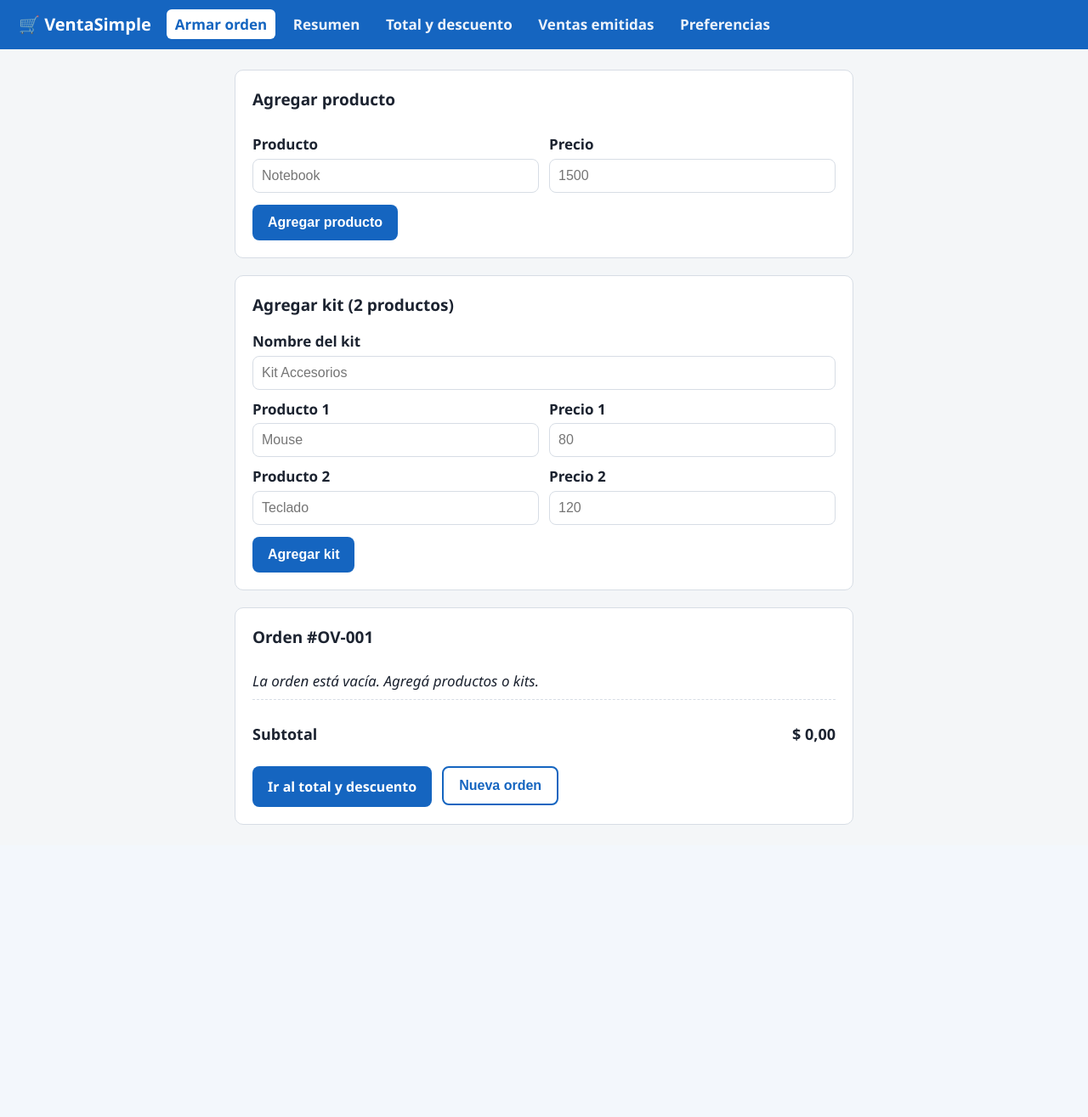
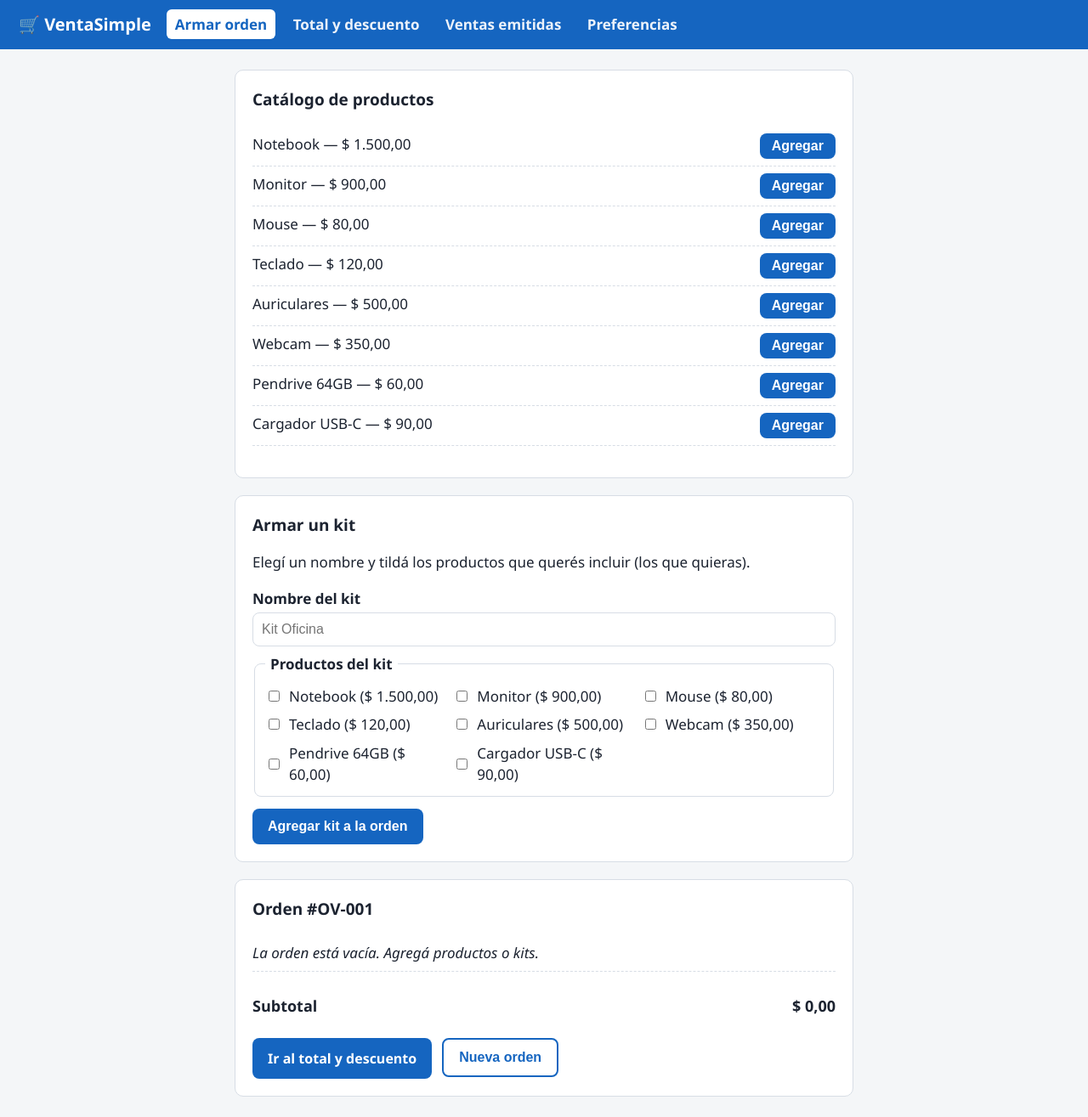
Before and after one commit to santivicente/Items, a Spring Boot app: page / in a window 1280 px wide. Shown: the whole page at 85% size. Before the commit the page ends 971 px from the top, so only its background shows below. Run offline with Spring Boot 4, Linux system fonts and the light colour scheme.

Commit message:
feat(ui): catalogo de productos predefinidos y kits con N productos (checkboxes); quitar vista Resumen (el arbol se ve en Armar orden)

```diff
--- a/src/main/java/com/ventasimple/web/OrdenController.java
+++ b/src/main/java/com/ventasimple/web/OrdenController.java
@@ -1,5 +1,6 @@
 package com.ventasimple.web;
 
+import com.ventasimple.domain.Catalogo;
 import com.ventasimple.domain.PuntoDeVenta;
 import com.ventasimple.domain.composite.ItemCompuesto;
 import com.ventasimple.domain.composite.ItemSimple;
@@ -13,6 +14,8 @@ import org.springframework.web.bind.annotation.GetMapping;
 import org.springframework.web.bind.annotation.PostMapping;
 import org.springframework.web.bind.annotation.RequestParam;
 
+import java.util.List;
+
 @Controller
 public class OrdenController {
 
@@ -23,23 +26,28 @@ public class OrdenController {
     @GetMapping("/")
     public String armarOrden(Model model) {
         cargarComunes(model);
+        model.addAttribute("catalogo", Catalogo.getProductos());
         return "armar-orden";
     }
 
     @PostMapping("/items/simple")
-    public String agregarSimple(@RequestParam String nombre, @RequestParam double precio) {
-        pdv().getOrdenActual().add(new ItemSimple(nombre, precio));
+    public String agregarSimple(@RequestParam int productoId) {
+        Catalogo.Producto p = Catalogo.porId(productoId);
+        pdv().getOrdenActual().add(new ItemSimple(p.getNombre(), p.getPrecio()));
         return "redirect:/";
     }
 
     @PostMapping("/items/kit")
     public String agregarKit(@RequestParam String kitNombre,
-                             @RequestParam String nombre1, @RequestParam double precio1,
-                             @RequestParam String nombre2, @RequestParam double precio2) {
-        ItemCompuesto kit = new ItemCompuesto(kitNombre);
-        kit.add(new ItemSimple(nombre1, precio1));
-        kit.add(new ItemSimple(nombre2, precio2));
-        pdv().getOrdenActual().add(kit);
+                             @RequestParam(required = false) List<Integer> productoIds) {
+        if (productoIds != null && !productoIds.isEmpty()) {
+            ItemCompuesto kit = new ItemCompuesto(kitNombre);
+            for (Integer id : productoIds) {
+                Catalogo.Producto p = Catalogo.porId(id);
+                kit.add(new ItemSimple(p.getNombre(), p.getPrecio()));
+            }
+            pdv().getOrdenActual().add(kit);
+        }
         return "redirect:/";
     }
 
@@ -47,12 +55,6 @@ public class OrdenController {
     public String nuevaOrden() {
         pdv().nuevaOrden();
         return "redirect:/";
-    }
-
-    @GetMapping("/resumen")
-    public String resumen(Model model) {
-        cargarComunes(model);
-        return "resumen";
     }
 
     @GetMapping("/total")
--- a/src/main/resources/static/css/styles.css
+++ b/src/main/resources/static/css/styles.css
@@ -102,7 +102,29 @@ button:hover, .btn:hover { background: var(--azul-osc); }
     border: 2px solid var(--azul);
 }
 
+.check-grid {
+    border: 1px solid var(--borde);
+    border-radius: 8px;
+    padding: 12px;
+    margin-top: 8px;
+    display: grid;
+    grid-template-columns: repeat(auto-fill, minmax(180px, 1fr));
+    gap: 8px;
+}
+.check-grid legend { font-weight: 600; padding: 0 6px; }
+label.check {
+    display: flex;
+    align-items: center;
+    gap: 8px;
+    font-weight: 400;
+    margin: 0;
+    cursor: pointer;
+}
+label.check input { width: auto; }
+
 ul.items { list-style: none; padding: 0; }
+ul.items li form { margin: 0; }
+ul.items li form button { margin: 0; padding: 6px 14px; }
 ul.items li {
     display: flex;
     justify-content: space-between;
--- a/src/main/resources/templates/armar-orden.html
+++ b/src/main/resources/templates/armar-orden.html
@@ -11,57 +11,52 @@
 
 <main>
     <div class="card">
-        <h2>Agregar producto</h2>
-        <form th:action="@{/items/simple}" method="post">
-            <div class="row">
-                <div>
-                    <label for="nombre">Producto</label>
-                    <input id="nombre" name="nombre" required placeholder="Notebook">
-                </div>
-                <div>
-                    <label for="precio">Precio</label>
-                    <input id="precio" name="precio" type="number" step="0.01" min="0" required placeholder="1500">
-                </div>
-            </div>
-            <button type="submit">Agregar producto</button>
-        </form>
+        <h2>Catálogo de productos</h2>
+        <ul class="items">
+            <li th:each="p : ${catalogo}">
+                <span th:text="${p.getNombre()} + ' — ' + ${fmt.mostrarMonto(p.getPrecio())}">Producto</span>
+                <form th:action="@{/items/simple}" method="post">
+                    <input type="hidden" name="productoId" th:value="${p.getId()}">
+                    <button type="submit">Agregar</button>
+                </form>
+            </li>
+        </ul>
     </div>
 
     <div class="card">
-        <h2>Agregar kit (2 productos)</h2>
+        <h2>Armar un kit</h2>
+        <p>Elegí un nombre y tildá los productos que querés incluir (los que quieras).</p>
         <form th:action="@{/items/kit}" method="post">
             <label for="kitNombre">Nombre del kit</label>
-            <input id="kitNombre" name="kitNombre" required placeholder="Kit Accesorios">
-            <div class="row">
-                <div>
-                    <label for="nombre1">Producto 1</label>
-                    <input id="nombre1" name="nombre1" required placeholder="Mouse">
-                </div>
-                <div>
-                    <label for="precio1">Precio 1</label>
-                    <input id="precio1" name="precio1" type="number" step="0.01" min="0" required placeholder="80">
-                </div>
-            </div>
-            <div class="row">
-                <div>
-                    <label for="nombre2">Producto 2</label>
-                    <input id="nombre2" name="nombre2" required placeholder="Teclado">
-                </div>
-                <div>
-                    <label for="precio2">Precio 2</label>
-                    <input id="precio2" name="precio2" type="number" step="0.01" min="0" required placeholder="120">
-                </div>
-            </div>
-            <button type="submit">Agregar kit</button>
+            <input id="kitNombre" name="kitNombre" required placeholder="Kit Oficina">
+
+            <fieldset class="check-grid">
+                <legend>Productos del kit</legend>
+                <label class="check" th:each="p : ${catalogo}">
+                    <input type="checkbox" name="productoIds" th:value="${p.getId()}">
+                    <span th:text="${p.getNombre()} + ' (' + ${fmt.mostrarMonto(p.getPrecio())} + ')'">Producto</span>
+                </label>
+            </fieldset>
+
+            <button type="submit">Agregar kit a la orden</button>
         </form>
     </div>
 
     <div class="card">
         <h2 th:text="${orden.getDescripcion()}">Orden</h2>
         <ul class="items">
-            <li th:each="item : ${items}">
-                <span th:text="${item.getDescripcion()}">Item</span>
-                <span th:text="${fmt.mostrarMonto(item.calcularTotal())}">$0</span>
+            <li th:each="item : ${items}" style="flex-direction: column; align-items: stretch;">
+                <div style="display:flex; justify-content:space-between;">
+                    <span th:text="${item.getDescripcion()}">Item</span>
+                    <span th:text="${fmt.mostrarMonto(item.calcularTotal())}">$0</span>
+                </div>
+                <ul class="arbol items"
+                    th:if="${item instanceof T(com.ventasimple.domain.composite.ItemCompuesto)}">
+                    <li th:each="parte : ${item.getPartes()}">
+                        <span th:text="'↳ ' + ${parte.getDescripcion()}">Parte</span>
+                        <span th:text="${fmt.mostrarMonto(parte.calcularTotal())}">$0</span>
+                    </li>
+                </ul>
             </li>
             <li th:if="${items.isEmpty()}"><em>La orden está vacía. Agregá productos o kits.</em></li>
         </ul>
--- a/src/main/resources/templates/fragments.html
+++ b/src/main/resources/templates/fragments.html
@@ -6,8 +6,6 @@
     <nav>
         <a th:href="@{/}" th:classappend="${activo == 'orden'} ? 'activo'"
            th:attr="aria-current=${activo == 'orden'} ? 'page'">Armar orden</a>
-        <a th:href="@{/resumen}" th:classappend="${activo == 'resumen'} ? 'activo'"
-           th:attr="aria-current=${activo == 'resumen'} ? 'page'">Resumen</a>
         <a th:href="@{/total}" th:classappend="${activo == 'total'} ? 'activo'"
            th:attr="aria-current=${activo == 'total'} ? 'page'">Total y descuento</a>
         <a th:href="@{/ventas}" th:classappend="${activo == 'ventas'} ? 'activo'"
```
Also changed, not shown: docs/entrega/01-analisis-dcu.md (+9 -8 lines), docs/entrega/guia-defensa.md (+2 -2 lines), docs/superpowers/specs/2026-06-27-puntoventa-design.md (+7 -7 lines), docs/wireframes/wireframes.md (+36 -31 lines), src/main/java/com/ventasimple/domain/Catalogo.java (added, +49 -0 lines), src/main/resources/templates/resumen.html (deleted, +0 -39 lines).
